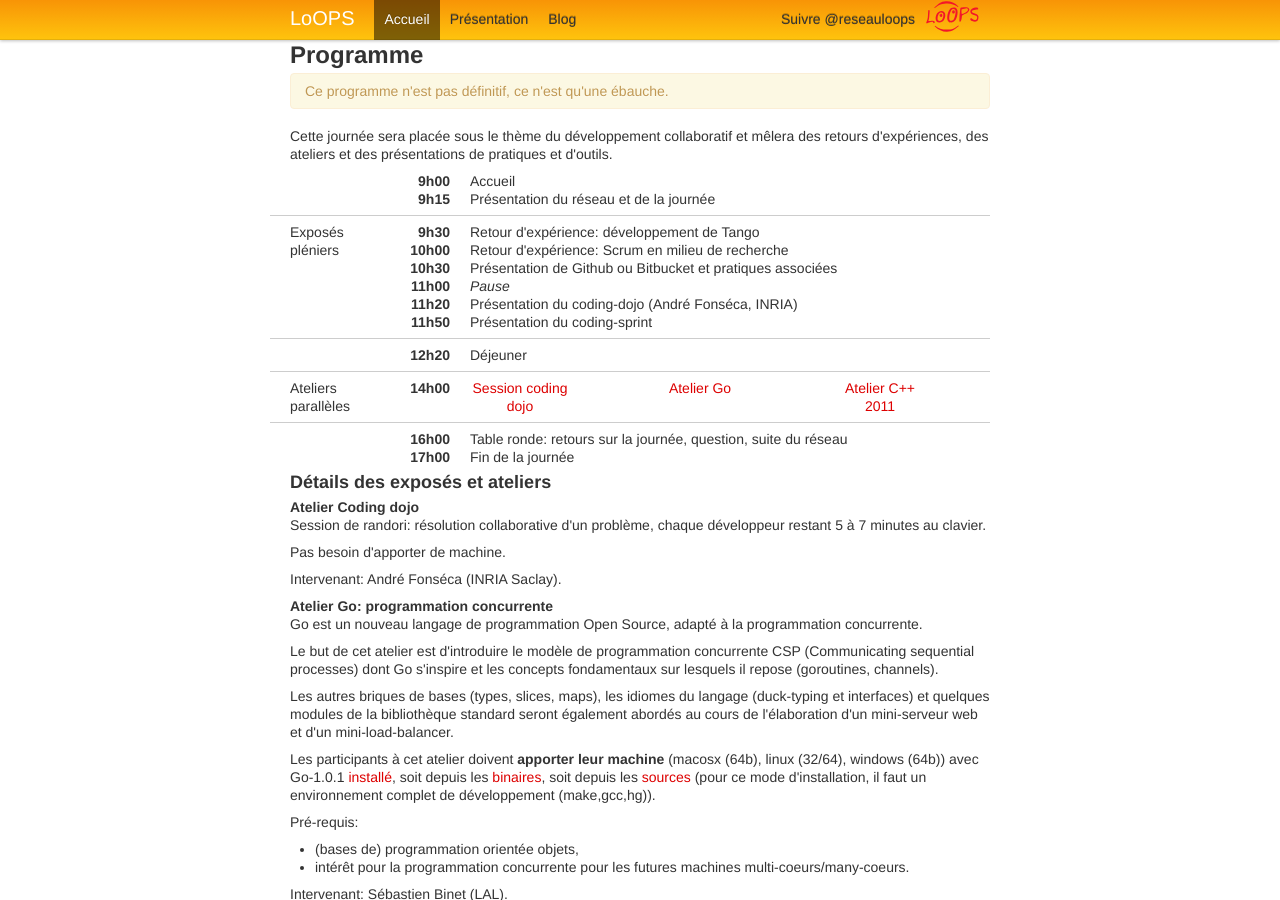
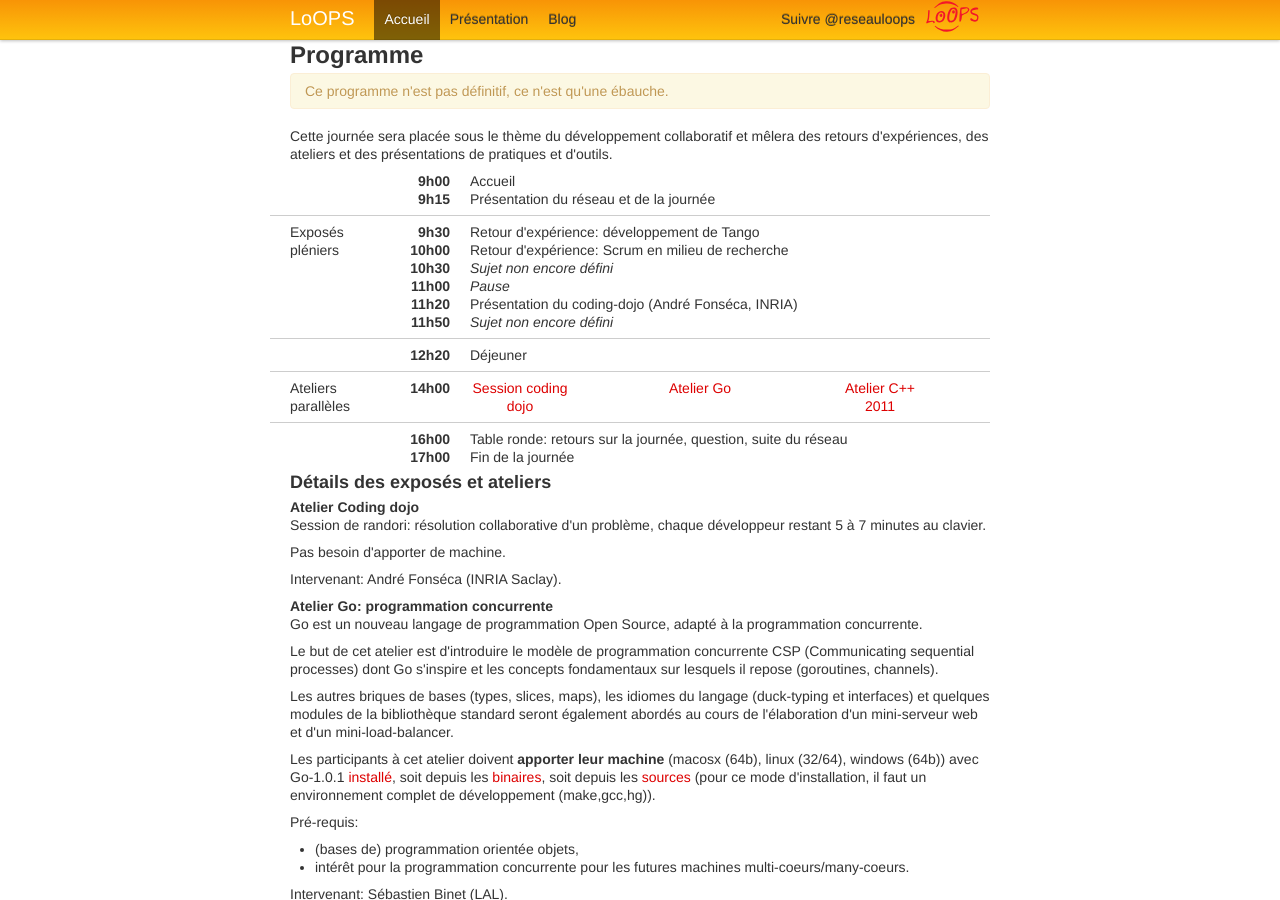
Before and after one commit to reseau-loops/reseau-loops.github.com, a Jekyll site: the page built from journee_2012_05_31.html, in a window 1280 px wide and 900 px high, scrolled down 325 px. Built offline with Jekyll 4.4.1, drawn with Linux system fonts in a browser that asks for light colours; Markdown is read by kramdown in place of the engine named in the settings; comment, search, counter and statistics services are not loaded.

Commit message:
ajouts sujets non definis

```diff
--- a/journee_2012_05_31.html
+++ b/journee_2012_05_31.html
@@ -63,7 +63,7 @@ pratiques et d'outils.
     </div>
     <div class="row">
       <div class="span1 time">10h30</div>
-      <div class="span9">Présentation de Github ou Bitbucket et pratiques associées</div>
+      <div class="span9"><i>Sujet non encore défini</i><!--Présentation de Github ou Bitbucket et pratiques associées--></div>
     </div>
     <div class="row">
       <div class="span1 time">11h00</div>
@@ -75,7 +75,7 @@ pratiques et d'outils.
     </div>
     <div class="row">
       <div class="span1 time">11h50</div>
-      <div class="span9">Présentation du coding-sprint</div>
+      <div class="span9"><i>Sujet non encore défini</i><!--Présentation du coding-sprint--></div>
     </div>
   </div>
 </div>
```
